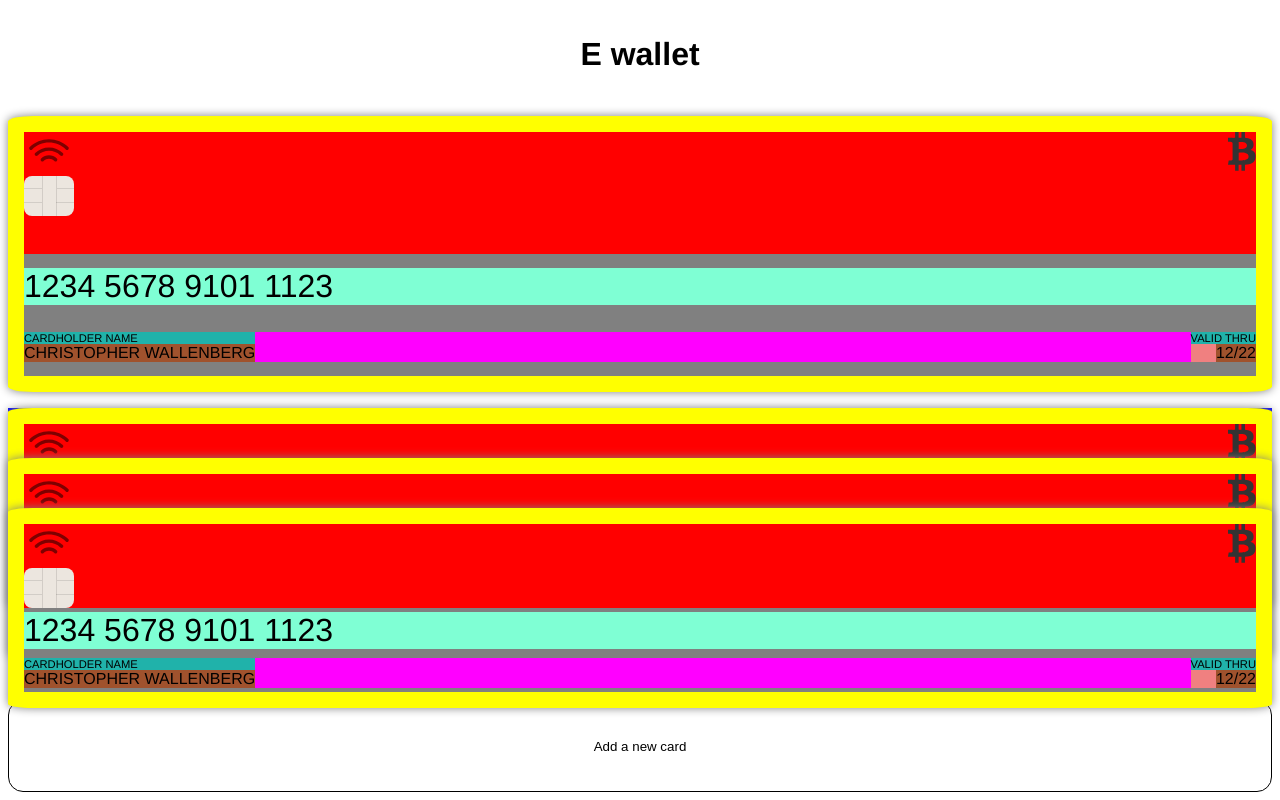
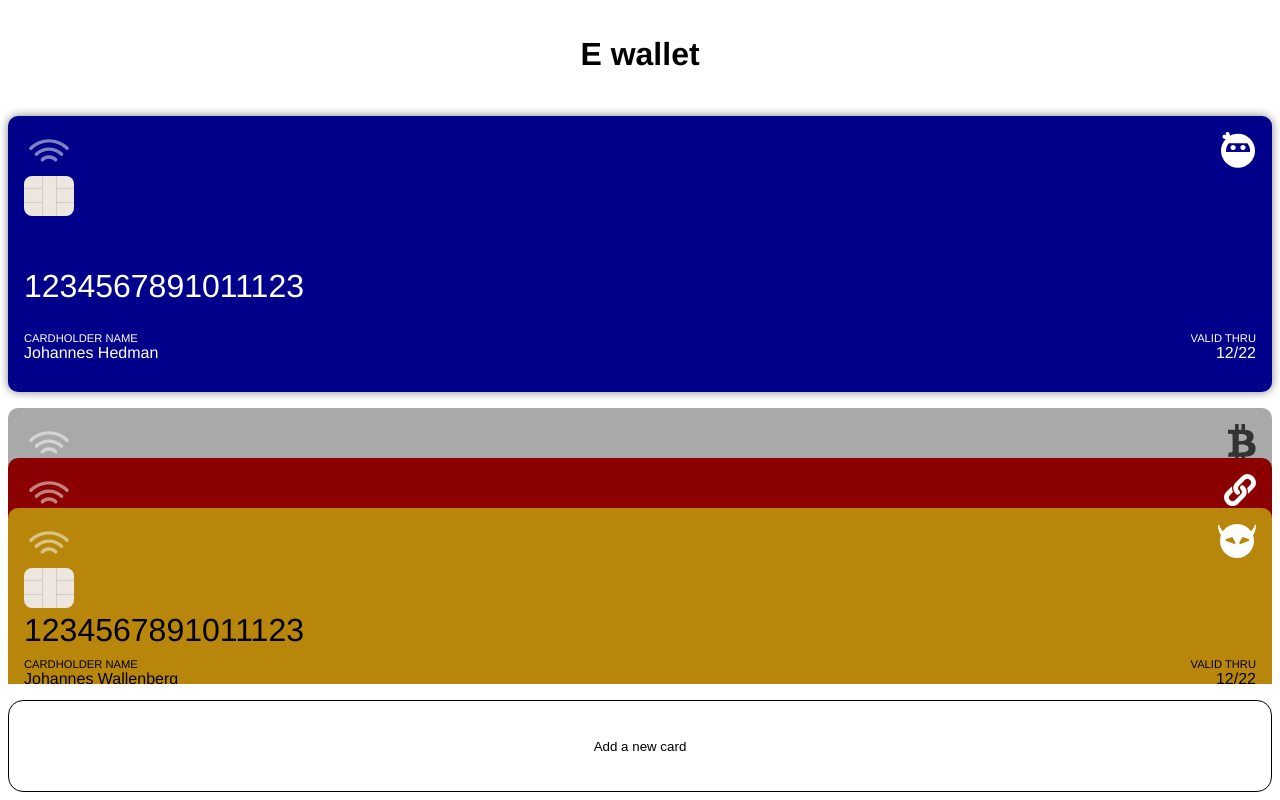
Before and after one commit to johannes9108/EWallet, a Vue app: page / in a window 1280 px wide. Built offline with nearby package versions, Linux system fonts and the light colour scheme.

Commit message:
CardStack improved, dynamic cards through List, common activeSelection attribute

```diff
--- /dev/null
+++ b/src/assets/datafile.json
@@ -0,0 +1,48 @@
+{
+  "data": [
+    {
+      "id": 1,
+      "cardnumber": 1234567891011123,
+      "name": "Johannes Hedman",
+      "validDate": {
+        "month": 12,
+        "year": 22
+      },
+      "ccv": 123,
+      "vendor": "ninja"
+    },
+    {
+      "id": 2,
+      "cardnumber": 1234567891011123,
+      "name": "Christoffer Wallenberg",
+      "validDate": {
+        "month": 12,
+        "year": 22
+      },
+      "ccv": 123,
+      "vendor": "bitcoin"
+    },
+    {
+      "id": 3,
+      "cardnumber": 1234567891011123,
+      "name": "Christoffer Hedman",
+      "validDate": {
+        "month": 12,
+        "year": 22
+      },
+      "ccv": 123,
+      "vendor": "blockchain"
+    },
+    {
+      "id": 4,
+      "cardnumber": 1234567891011123,
+      "name": "Johannes Wallenberg",
+      "validDate": {
+        "month": 12,
+        "year": 22
+      },
+      "ccv": 123,
+      "vendor": "evil"
+    }
+  ]
+}
--- a/src/components/Card.vue
+++ b/src/components/Card.vue
@@ -1,19 +1,19 @@
 <template>
-  <div class="card" v-bind:style="position">
+  <div class="card" v-bind:style="position" v-bind:class="[cardInfo.vendor]" @click="setActive()">
     <div class="icons">
-      <img src="@/assets/chip-dark.svg" alt />
-      <img src="@/assets/vendor-bitcoin.svg" alt />
+      <img v-bind:src="getChip()" alt />
+      <img :src="getVendor()" alt />
     </div>
     <div class="info">
-      <span class="cardNumber">1234 5678 9101 1123</span>
+      <span class="cardNumber">{{cardInfo.cardnumber}}</span>
       <div class="smallInfo">
         <div class="nameComponent">
           <span class="title">CARDHOLDER NAME</span>
-          <span class="name">CHRISTOPHER WALLENBERG</span>
+          <span class="name">{{cardInfo.name}}</span>
         </div>
         <div class="dateComponent">
           <span class="title">VALID THRU</span>
-          <span class="name">12/22</span>
+          <span class="name">{{cardInfo.validDate.month}}/{{cardInfo.validDate.year}}</span>
         </div>
       </div>
     </div>
@@ -38,6 +38,18 @@ export default {
     //   Evil,
     //   Ninja
   },
+  methods: {
+    getChip() {
+      return require("../assets/chip-light.svg");
+    },
+    getVendor() {
+      return require("../assets/vendor-" + this.cardInfo.vendor + ".svg");
+    },
+    setActive() {
+      console.log("1");
+      this.$root.setActive(this.cardInfo.id);
+    }
+  },
 
   props: {
     cardInfo: Object,
@@ -46,11 +58,23 @@ export default {
 };
 </script>
 <style>
+.bitcoin {
+  background: darkgray;
+}
+.blockchain {
+  background: darkred;
+}
+.evil {
+  background: darkgoldenrod;
+}
+.ninja {
+  background: darkblue;
+  color: white;
+}
 .card {
-  background-color: yellow;
+  /* background-color: yellow; */
   padding: 1rem;
-  border-radius: 2%;
-  box-shadow: 0px 0px 10px gray;
+  border-radius: 10px;
   width: 100%;
   display: grid;
   grid-template-rows: repeat(2, 1fr);
@@ -59,40 +83,40 @@ export default {
   display: flex;
   justify-content: space-between;
   align-items: flex-start;
-  background-color: red;
+  /* background-color: red; */
 }
 .info {
   display: flex;
   flex-direction: column;
   justify-content: space-around;
-  background-color: grey;
+  /* background-color: grey; */
 }
 .cardNumber {
   font-size: 2rem;
 
-  background-color: aquamarine;
+  /* background-color: aquamarine; */
 }
 .smallInfo {
   display: flex;
   justify-content: space-between;
-  background-color: magenta;
+  /* background-color: magenta; */
 }
 .nameComponent {
   display: flex;
   flex-direction: column;
-  background-color: wheat;
+  /* background-color: wheat; */
 }
 .dateComponent {
   align-items: flex-end;
   display: flex;
   flex-direction: column;
-  background-color: lightcoral;
+  /* background-color: lightcoral; */
 }
 .title {
   font-size: 0.7rem;
-  background-color: lightseagreen;
+  /* background-color: lightseagreen; */
 }
 .name {
-  background-color: sienna;
+  /* background-color: sienna; */
 }
 </style>
--- a/src/components/CardStack.vue
+++ b/src/components/CardStack.vue
@@ -1,8 +1,12 @@
 <template>
   <div class="cardStack">
-    <Card v-bind:position="card1" />
-    <Card v-bind:position="card2" />
-    <Card v-bind:position="card3" />
+    <Card
+      v-for="(card,index) in this.$root.filteredData(this.$root.activeId)"
+      v-bind:style="{position: 'absolute', top: `${index*50}px`}"
+      v-bind:key="card.id"
+      :cardInfo="card"
+    />
+    <!-- :position="cardsPos[cardsPosIndex++]" -->
   </div>
 </template>
 <script>
@@ -13,22 +17,38 @@ export default {
   },
   data() {
     return {
-      card1: { position: "absolute", top: "0px" },
-      card2: { position: "absolute", top: "50px" },
-      card3: { position: "absolute", top: "100px", margin: "auto" },
-      items: 5
+      items: this.$root.data.length,
+      height: -1
     };
   },
-  created() {
-    //   let size = 200;
+  methods: {
+    // setActiveCard(activeId) {
+    //   console.log("2");
+    //   this.activeId = activeId;
+    // }
   },
+  beforeMount() {},
+  mounted() {
+    // let height = this.$el.clientHeight;
+    // console.log("Height: " + height);
+    // let distance = height / this.items;
+    // console.log("Distance: " + distance);
+    // this.card1.top = `${distance * 0}px`;
+    // this.card2.top = `${distance * 1}px`;
+    // this.card3.top = `${distance * 2}px`;
+    // this.card4.top = `${distance * 3}px`;
+    // this.card5.top = `${distance * 4}px`;
+    // this.card5.top = `${distance * 5}px`;
+  },
+
   props: {
-    stackHeight: Number
+    // stackHeight: Number
   }
 };
 </script>
 <style lang="scss" scoped>
 .cardStack {
+  overflow: auto;
   position: relative;
 }
 </style>
--- a/src/main.js
+++ b/src/main.js
@@ -1,12 +1,27 @@
-import Vue from 'vue'
-import App from './App.vue'
-import router from './router'
-import store from './store'
-
-Vue.config.productionTip = false
+import Vue from "vue";
+import App from "./App.vue";
+import router from "./router";
+import store from "./store";
+import dataFile from "./assets/datafile.json";
+Vue.config.productionTip = false;
 
 new Vue({
+  data() {
+    return {
+      data: dataFile.data,
+      activeId: 1,
+    };
+  },
+
+  methods: {
+    filteredData(activeId) {
+      return this.data.filter((item) => item.id != activeId);
+    },
+    setActive(activeId) {
+      this.activeId = activeId;
+    },
+  },
   router,
   store,
-  render: h => h(App)
-}).$mount('#app')
+  render: (h) => h(App),
+}).$mount("#app");
--- a/src/views/Home.vue
+++ b/src/views/Home.vue
@@ -1,7 +1,7 @@
 <template>
   <div class="home">
     <Top title="E wallet" />
-    <Card />
+    <Card :cardInfo="getActiveCard" v-bind:style="{'box-shadow': '0px 0px 10px gray'}" />
     <CardStack />
     <router-link :to="{name: 'AddCard'}">
       <button>Add a new card</button>
@@ -14,10 +14,18 @@ import Card from "../components/Card";
 import CardStack from "../components/CardStack";
 
 export default {
+  data() {
+    return {};
+  },
   components: {
     Top,
     Card,
     CardStack
+  },
+  computed: {
+    getActiveCard() {
+      return this.$root.data.find(val => val.id == this.$root.activeId);
+    }
   }
 };
 </script>
@@ -25,14 +33,12 @@ export default {
 .home {
   padding: 0.5rem;
   gap: 1rem;
-  background-color: white;
   height: 100vh;
   display: grid;
-  grid-template-rows: 1fr 3fr min(3fr, 4fr) 1fr;
+  grid-template-rows: 1fr 3fr 3fr 1fr;
 }
 
 .cardStack {
-  background-color: blue;
 }
 a {
   text-decoration: none;
```
